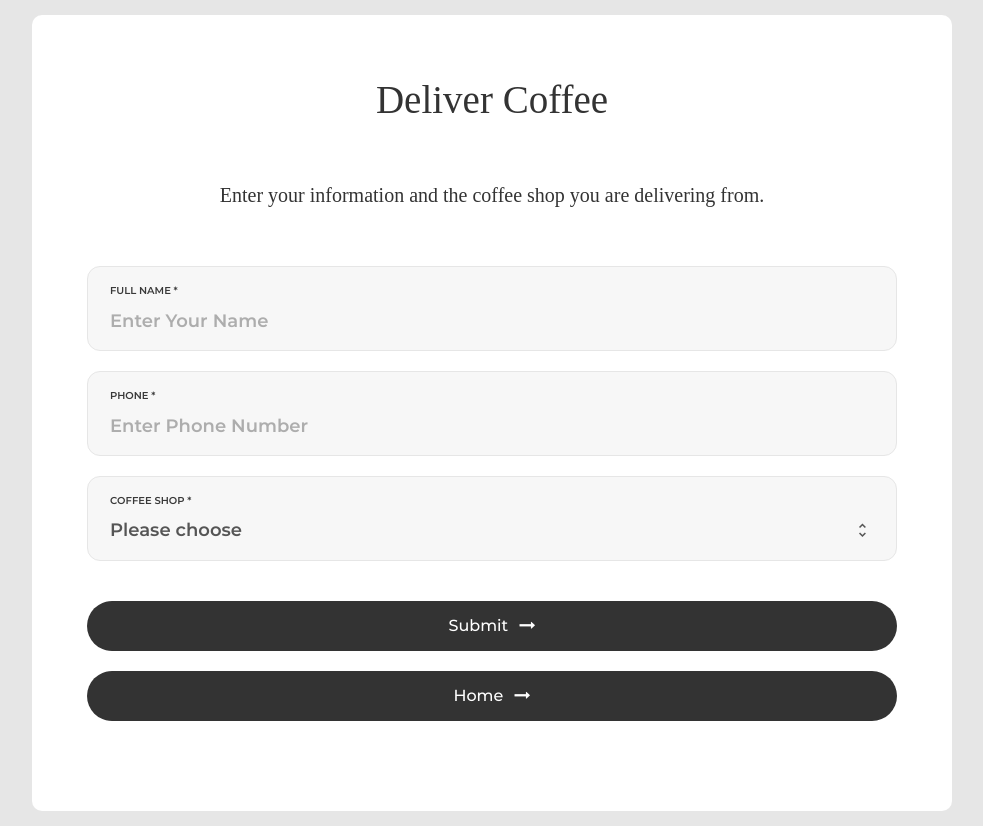
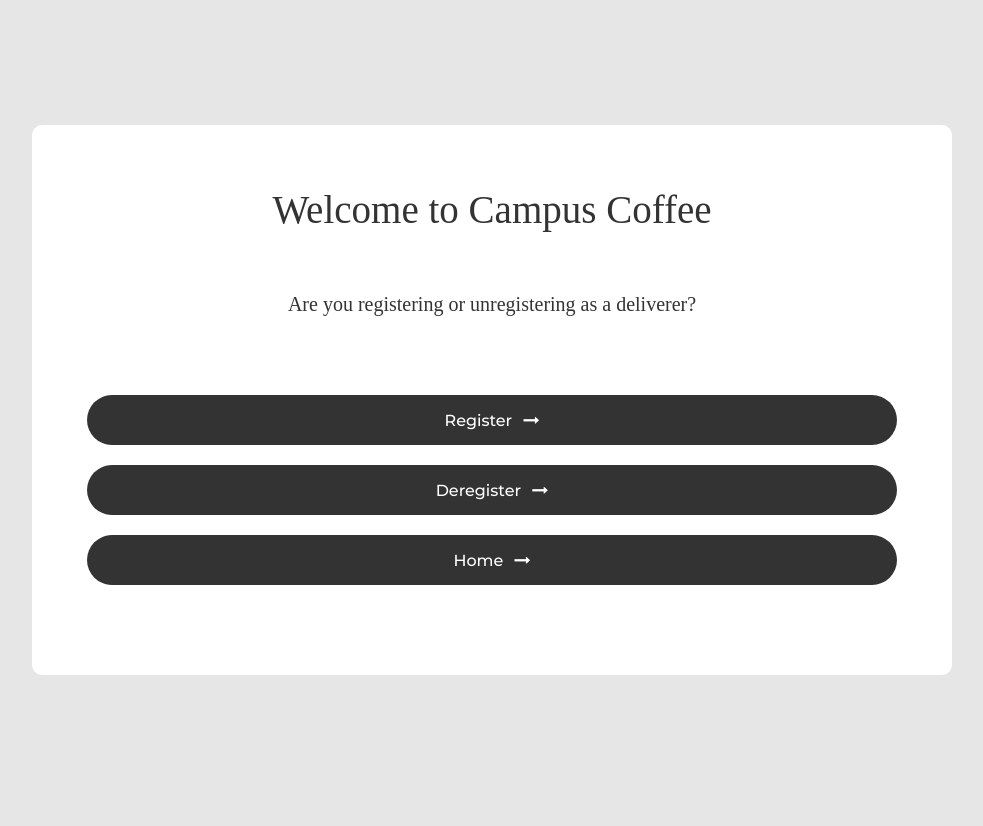
Before and after one commit to jonah18/Campus-Coffee, a Flask app: page /deliver in a window 1280 px wide. Shown: the whole page, without its empty margins (148-1131 px from the left). After the commit the page ends 675 px from the top, so only its background shows below. Run offline with Flask 2, Linux system fonts and the light colour scheme; some libraries are stand-ins or nearby versions; some web fonts are replaced.

Commit message:
added deregistration for deliverers

```diff
--- a/controllers/deliver.py
+++ b/controllers/deliver.py
@@ -5,18 +5,10 @@ import requests
 deliver = Blueprint('deliver', __name__, template_folder='templates')
 
 
-@deliver.route('/deliver', methods=['GET', 'POST'])
+@deliver.route('/deliver', methods=['GET'])
 def deliver_route():
-    """Renders deliver page."""
-    if request.method == 'POST':
-        return register_deliverer(request.form)
-
-    options = {
-        'admin_message': 'Enter your information and the coffee shop you are'
-                         ' delivering from.'
-    }
-
-    return render_template('deliver.html', **options)
+    """Render deliverer landing page."""
+    return render_template('deliver.html')
 
 
 def register_deliverer(request_form):
@@ -28,4 +20,43 @@ def register_deliverer(request_form):
         'admin_message': 'You have successfully been registered.'
     }
 
-    return render_template('deliver.html', **options)
+    return render_template('register.html', **options)
+
+
+@deliver.route('/deliver/register', methods=['GET', 'POST'])
+def deliver_register_route():
+    """Render deliver registration page."""
+    if request.method == 'POST':
+        return register_deliverer(request.form)
+
+    options = {
+        'admin_message': 'Enter your information and the coffee shop you are'
+                         ' delivering from.'
+    }
+
+    return render_template('register.html', **options)
+
+
+def deregister_deliverer(request_form):
+    """Deregister deliverer."""
+    deregister_url = config.api_base_url + '/api/deliver/deregister'
+    options = {
+        'admin_message': 'You have successfully been deregistered.'
+    }
+
+    resp = requests.post(deregister_url, json=request_form).json()
+    return render_template('deregister.html', **options)
+
+
+@deliver.route('/deliver/deregister', methods=['GET', 'POST'])
+def deliver_deregister_route():
+    """Render deliverer deregistration page."""
+
+    if request.method == 'POST':
+        return deregister_deliverer(request.form)
+
+    options = {
+        'admin_message': 'Enter your information in order to deregister.'
+    }
+
+    return render_template('deregister.html', **options)
--- a/modules/deliverer.py
+++ b/modules/deliverer.py
@@ -5,7 +5,10 @@ class Deliverer:
         """Initialize deliverer from json request."""
         self.name = deliverer_json['Name']
         self.number = self.format_number(deliverer_json['PhoneNumber'])
-        self.shop = deliverer_json['Shop']
+
+        # Shop will only be present on deliverer registration.
+        if 'Shop' in deliverer_json:
+            self.shop = deliverer_json['Shop']
 
     @staticmethod
     def format_number(number):
--- a/templates/deliver.html
+++ b/templates/deliver.html
@@ -1,47 +1,32 @@
 {% extends "base.html" %}
 {% block content %}
+<span class="contact100-form-title">
+            Welcome to Campus Coffee
+        </span>
 
-<form action="/dev/deliver" method="post" class="contact100-form validate-form">
-    <span class="contact100-form-title">
-        Deliver Coffee
+<span class="contact100-form-subtitle">
+        Are you registering or unregistering as a deliverer?
     </span>
 
-    <span class="contact100-form-subtitle">
-        {{ admin_message }}
-    </span>
+<form action="/dev/deliver/register" method="get">
+    <div class="container-contact100-form-btn">
+        <button class="contact100-form-btn" id="orderButton">
+                <span>
+                    Register
+                    <i class="fa fa-long-arrow-right m-l-7" aria-hidden="true"></i>
+                </span>
+        </button>
+    </div>
+</form>
 
-    <div class="wrap-input100 validate-input bg1" data-validate="Please Type Your Name">
-        <span class="label-input100">FULL NAME *</span>
-        <input class="input100" type="text" name="Name" placeholder="Enter Your Name">
-    </div>
-
-    <div class="wrap-input100 validate-input bg1" data-validate=" Enter Your Phone Number">
-        <span class="label-input100">Phone *</span>
-        <input class="input100" type="text" name="PhoneNumber" placeholder="Enter Phone Number">
-    </div>
-
-    <div class="wrap-input100 input100-select bg1">
-        <span class="label-input100">Coffee Shop *</span>
-        <div>
-            <select class="js-select2" name="Shop">
-                <option>Please choose</option>
-                <option>Starbucks</option>
-                <option>Espresso Royale</option>
-            </select>
-            <div class="dropDownSelect2"></div>
-        </div>
-    </div>
-
+<form action="/dev/deliver/deregister" method="get">
     <div class="container-contact100-form-btn">
         <button class="contact100-form-btn">
             <span>
-                Submit
+                Deregister
                 <i class="fa fa-long-arrow-right m-l-7" aria-hidden="true"></i>
             </span>
         </button>
     </div>
-
 </form>
-
-
 {% endblock %}
--- a/templates/home.html
+++ b/templates/home.html
@@ -5,14 +5,14 @@
         </span>
 
 <span class="contact100-form-subtitle">
-        Choose whether you'd like to order or deliver coffee:
+        Are you a customer or deliverer?
     </span>
 
 <form action="/dev/purchase" method="get">
     <div class="container-contact100-form-btn">
         <button class="contact100-form-btn" id="orderButton">
                 <span>
-                    Order
+                    Customer
                     <i class="fa fa-long-arrow-right m-l-7" aria-hidden="true"></i>
                 </span>
         </button>
@@ -23,7 +23,7 @@
     <div class="container-contact100-form-btn">
         <button class="contact100-form-btn">
             <span>
-                Deliver
+                Deliverer
                 <i class="fa fa-long-arrow-right m-l-7" aria-hidden="true"></i>
             </span>
         </button>
```
Also changed, not shown: api/deliver_api.py (+19 -3 lines), controllers/purchase.py (+5 -4 lines), templates/deregister.html (added, +35 -0 lines), templates/register.html (added, +47 -0 lines).
